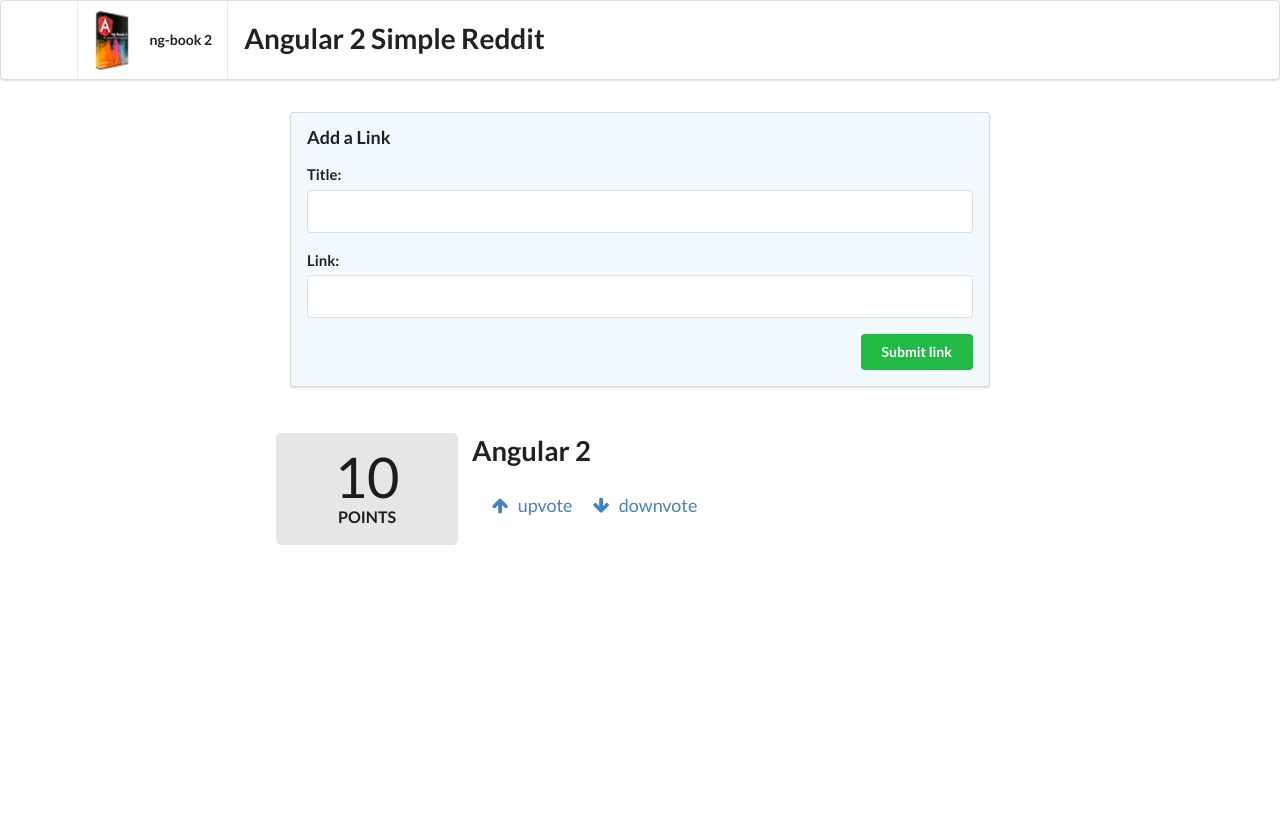
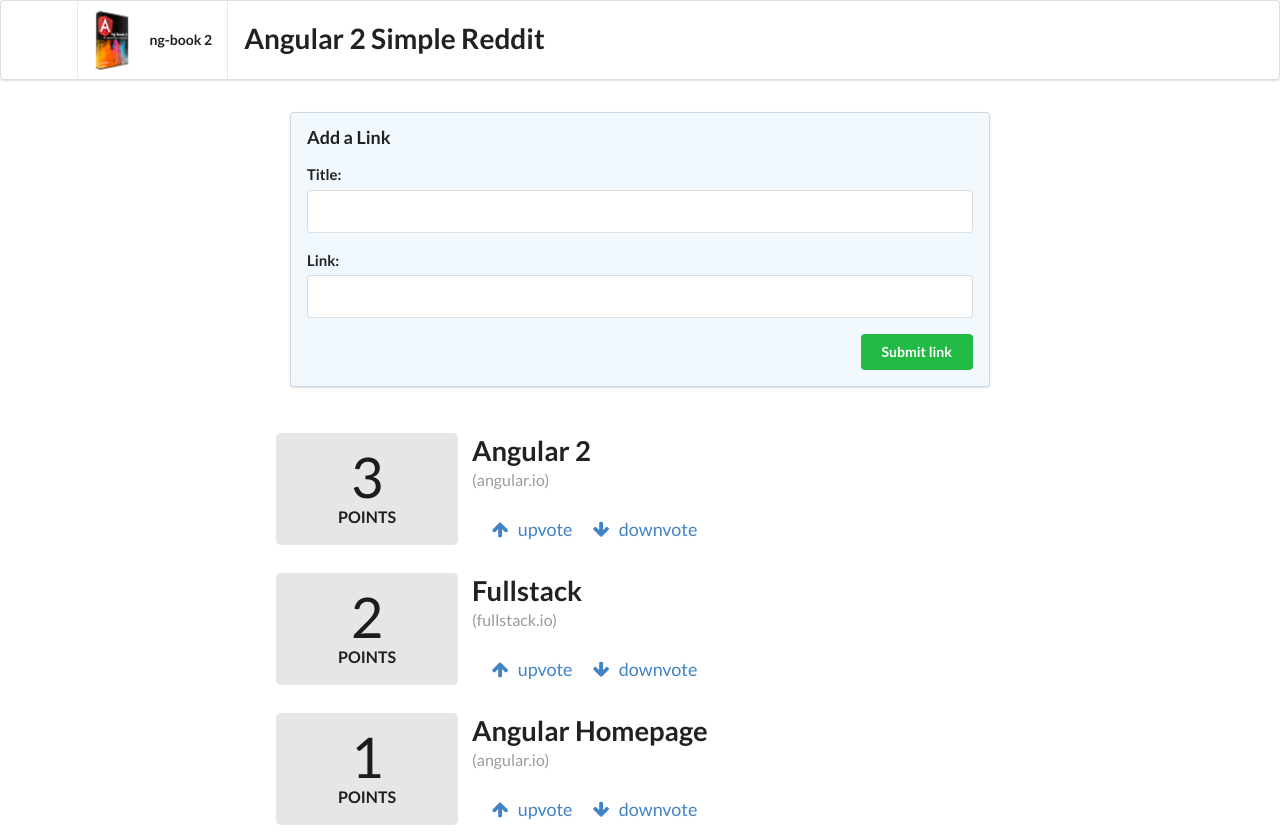
Before and after one commit to codenamerush/angular-reddit, an Angular app: page / in a window 1280 px wide. Before the commit the page ends 800 px from the top, so only its background shows below. Built offline with nearby package versions, Linux system fonts and the light colour scheme.

Commit message:
Added feature to add new articles

```diff
--- a/src/app/app.component.html
+++ b/src/app/app.component.html
@@ -15,6 +15,6 @@
 </form>
 
 <div class="ui grid posts">
-  <app-article>
+  <app-article *ngFor="let foobar of articles" [article]="foobar">
   </app-article>
 </div>
--- a/src/app/app.component.ts
+++ b/src/app/app.component.ts
@@ -6,6 +6,7 @@
   templateUrl: './app.component.html',
   styleUrls: ['./app.component.css']
 })
+
 export class AppComponent {
   articles: Article[];
   constructor() {
@@ -15,4 +16,12 @@
     new Article('Angular Homepage', 'http://angular.io', 1),
     ];
   }
+
+  addArticle(title: HTMLInputElement, link: HTMLInputElement): boolean {
+    console.log(`Adding article title: ${title.value} and link: ${link.value}`);
+    this.articles.push(new Article(title.value, link.value, 0));
+    title.value = '';
+    link.value = '';
+    return false;
+  }
 }
--- a/src/app/article/article.component.html
+++ b/src/app/article/article.component.html
@@ -13,6 +13,7 @@
   <a class="ui large header" href={{article.link}}>
     {{article.title}}
   </a>
+  <div class="meta">({{ article.domain() }})</div>
   <ul class="ui big horizontal list voters">
     <li class="item">
       <a href (click)="voteUp()">
--- a/src/app/article/article.component.ts
+++ b/src/app/article/article.component.ts
@@ -1,5 +1,11 @@
-import { Component, OnInit, HostBinding } from '@angular/core';
-import { Article } from './article.model';
+import {
+    Component,
+    OnInit,
+    Input,
+    HostBinding
+} from '@angular/core';
+import { Article } from './article.model'; // <-- added
+
 @Component({
   selector: 'app-article',
   templateUrl: './article.component.html',
@@ -7,25 +13,23 @@
 })
 export class ArticleComponent implements OnInit {
   @HostBinding('attr.class') cssClass = 'row';
-  article: Article;
+  @Input() article: Article;
 
   constructor() {
-    this.article = new Article(
-      'Angular 2',
-      'http://angular.io',
-      10
-    );
+  // article is populated by the Input now,
+  // so we don't need anything here
   }
+
   voteUp(): boolean {
-    this.article.votes += 1;
+    this.article.voteUp();
     return false;
   }
+
   voteDown(): boolean {
-    this.article.votes -= 1;
+    this.article.voteDown();
     return false;
   }
 
   ngOnInit() {
-
   }
 }
```
